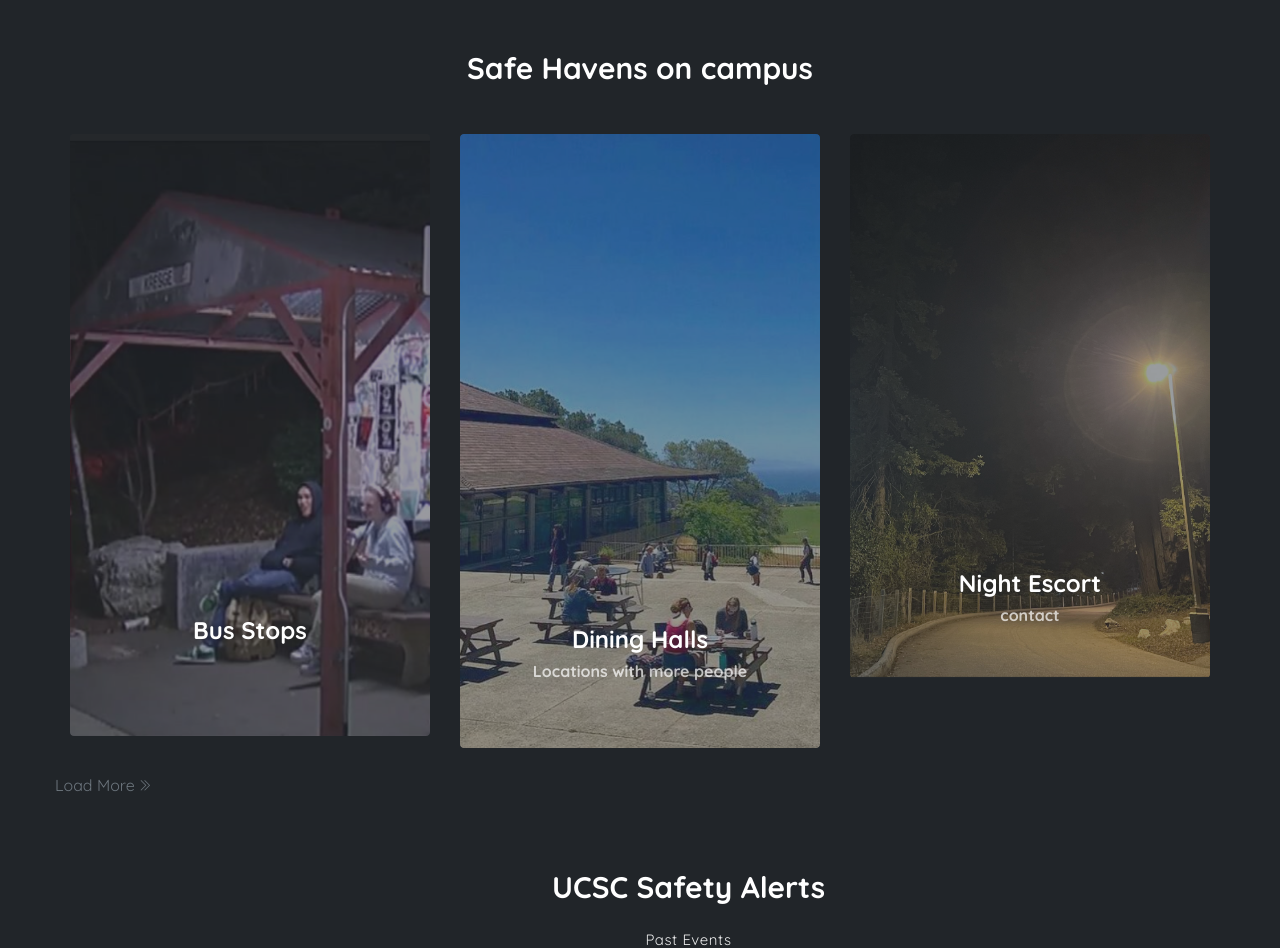
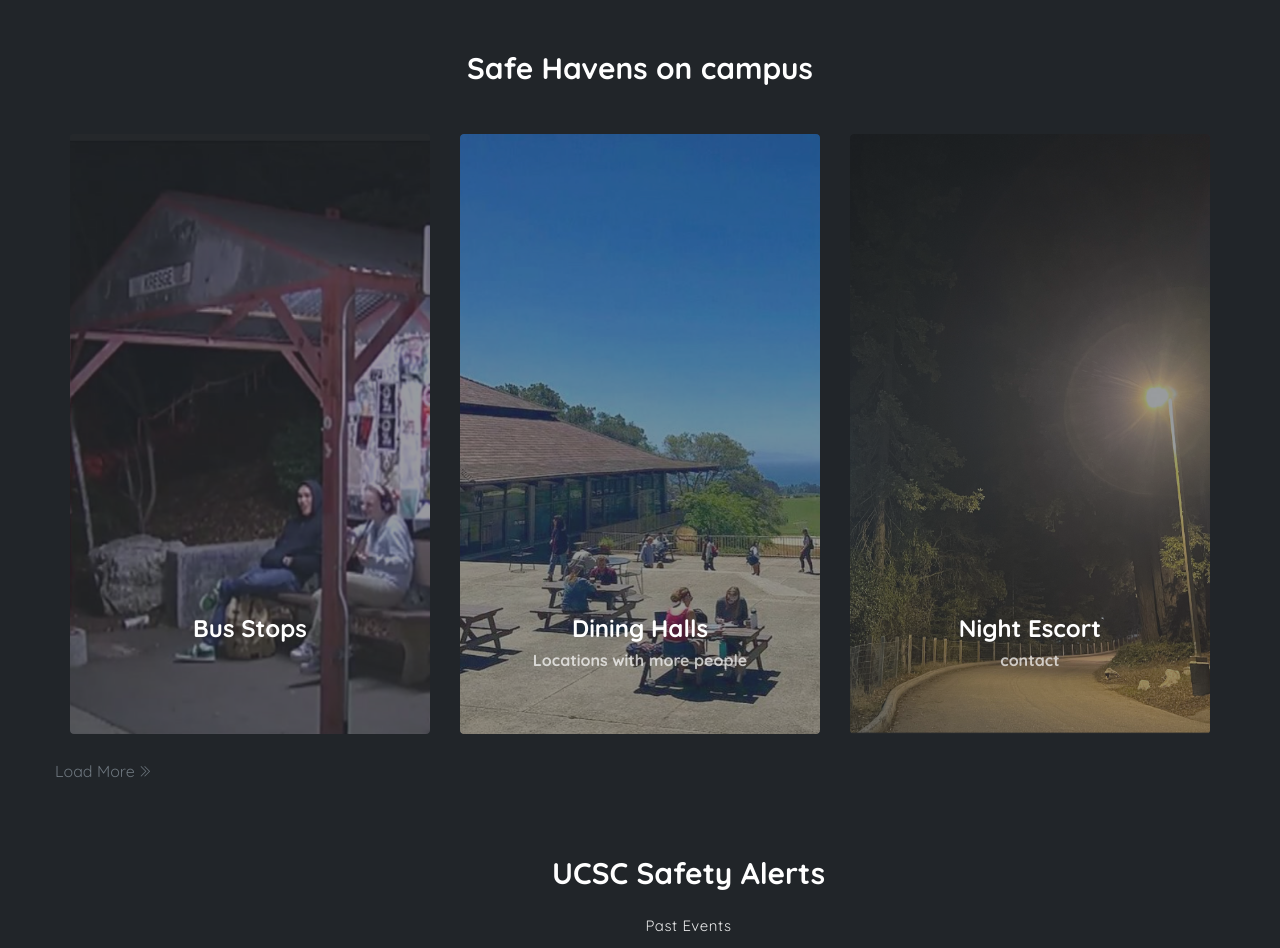
Before and after one commit to msaini26/safety-first-gracehacks, a website: page safety-first/public_html/index.html in a window 1280 px wide. Shown: the part 800-1748 px from the top of the page. Drawn offline with nearby package versions, Linux system fonts and the light colour scheme.

```diff
--- a/safety-first/public_html/index.html
+++ b/safety-first/public_html/index.html
@@ -75,7 +75,9 @@
         <div class="row mb-4">
             <div class="col-md-4">
                 <a href="javascript:void(0)" class="overlay-img">
-                    <img src="assets/imgs/bus.jpg" alt="Download free bootstrap 4 landing page, free boootstrap 4 templates, Download free bootstrap 4.1 landing page, free boootstrap 4.1.1 templates, weber Landing page">
+                    <img src="assets/imgs/bus.jpg" alt="Download free bootstrap 4 landing page, free boootstrap 4 templates, Download free bootstrap 4.1 landing page, free boootstrap 4.1.1 templates, weber Landing page"
+                    width="500"
+                    height="600">
                     <div class="overlay"></div>
                     <div class="des">
                         <h1 class="title">Bus Stops</h1>
@@ -88,12 +90,15 @@
             </div>
             <div class="col-md-4">
                 <a href="javascript:void(0)" class="overlay-img">
-                    <img src="assets/imgs/dh.jpg" alt="Download free bootstrap 4 landing page, free boootstrap 4 templates, Download free bootstrap 4.1 landing page, free boootstrap 4.1.1 templates, weber Landing page">
+                    <img src="assets/imgs/dh.jpg" alt="Download free bootstrap 4 landing page, free boootstrap 4 templates, Download free bootstrap 4.1 landing page, free boootstrap 4.1.1 templates, weber Landing page"
+                    width="500"
+                    height="600">
                     <div class="overlay"></div>
                     <div class="des">
                         <h1 class="title">Dining Halls </h1>
                         <h6 class="subtitle">Locations with more people</p>
-                        <p>When walking back later at night, keep in mind that the dinings halls are usually the most
+                        <p>When walking back later at night, keep in mind that the dinings halls
+                            are usually the most
                             well-lit locations on campus with many people and workers. If you feel that you're being
                             followed, walk towards the closest dining hall.
                         </p>
@@ -102,7 +107,9 @@
             </div>
             <div class="col-md-4">
                 <a href="javascript:void(0)" class="overlay-img">
-                    <img src="assets/imgs/nightucsc.jpg" alt="Download free bootstrap 4 landing page, free boootstrap 4 templates, Download free bootstrap 4.1 landing page, free boootstrap 4.1.1 templates, weber Landing page">
+                    <img src="assets/imgs/nightucsc.jpg" alt="Download free bootstrap 4 landing page, free boootstrap 4 templates, Download free bootstrap 4.1 landing page, free boootstrap 4.1.1 templates, weber Landing page"
+                    width="500"
+                    height="600">
                     <div class="overlay"></div>
                     <div class="des">
                         <h1 class="title">Night Escort</h1>
```
Also changed, not shown: safety-first/public_html/assets/css/dorang.css, safety-first/public_html/assets/imgs/lighter.jpg (added).
